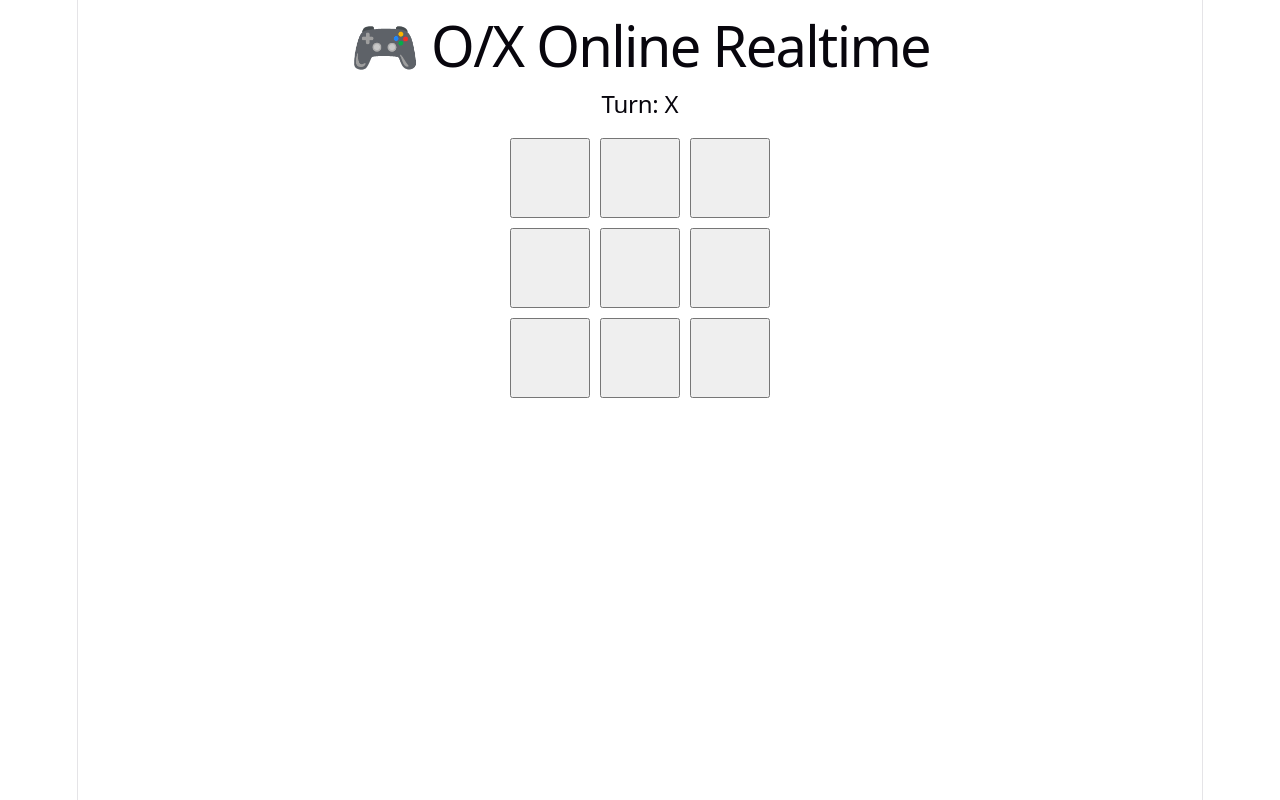
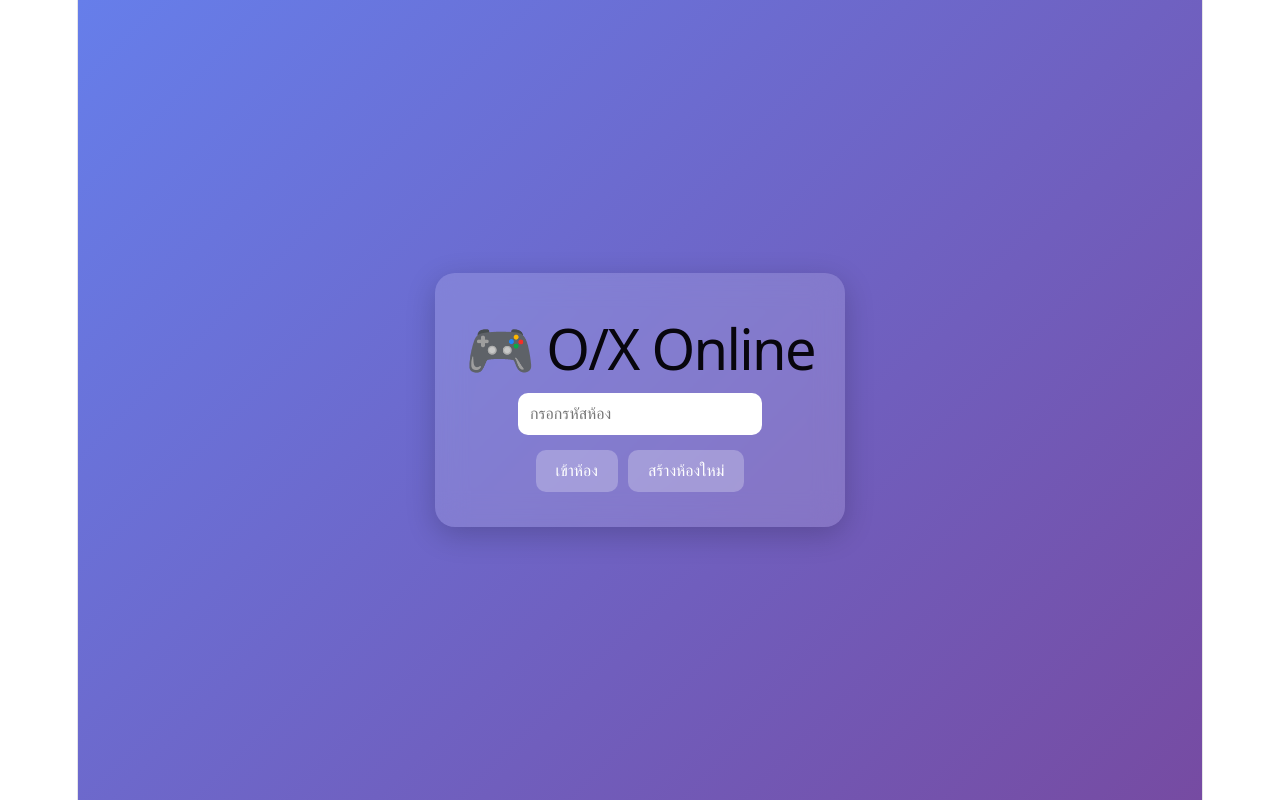
Before and after one commit to acomscie/ox-game, a React (Vite) app: page / in a window 1280 px wide. Built offline with nearby package versions, Linux system fonts and the light colour scheme; no server answers; the database is empty.

Commit message:
fix supabase

```diff
--- a/src/App.jsx
+++ b/src/App.jsx
@@ -1,19 +1,112 @@
 import { useEffect, useState } from "react";
 import { supabase } from "./supabase";
 
-const GAME_ID = "room-1";
+// ── helpers ──────────────────────────────────────────────
+function checkWinner(b) {
+  const lines = [
+    [0, 1, 2], [3, 4, 5], [6, 7, 8],
+    [0, 3, 6], [1, 4, 7], [2, 5, 8],
+    [0, 4, 8], [2, 4, 6],
+  ];
+  for (const [a, b1, c] of lines) {
+    if (b[a] && b[a] === b[b1] && b[a] === b[c]) return b[a];
+  }
+  if (b.every(Boolean)) return "draw";
+  return null;
+}
 
-function App() {
+function generateRoomCode() {
+  return Math.random().toString(36).substring(2, 8).toUpperCase();
+}
+
+// ── styles ───────────────────────────────────────────────
+const styles = {
+  page: {
+    minHeight: "100vh",
+    display: "flex",
+    justifyContent: "center",
+    alignItems: "center",
+    background: "linear-gradient(135deg, #667eea, #764ba2)",
+    fontFamily: "sans-serif",
+  },
+  card: {
+    background: "rgba(255,255,255,0.15)",
+    backdropFilter: "blur(15px)",
+    padding: "30px",
+    borderRadius: "20px",
+    color: "white",
+    textAlign: "center",
+    boxShadow: "0 8px 30px rgba(0,0,0,0.2)",
+    minWidth: "320px",
+  },
+  input: {
+    padding: "12px",
+    width: "220px",
+    borderRadius: "10px",
+    border: "none",
+    marginBottom: "10px",
+    fontSize: "16px",
+    display: "block",
+    margin: "0 auto 10px",
+  },
+  button: {
+    padding: "12px 20px",
+    borderRadius: "10px",
+    border: "none",
+    cursor: "pointer",
+    margin: "5px",
+    fontSize: "16px",
+    fontWeight: "bold",
+    background: "rgba(255,255,255,0.25)",
+    color: "white",
+  },
+  board: {
+    display: "grid",
+    gridTemplateColumns: "repeat(3, 100px)",
+    gap: "10px",
+    justifyContent: "center",
+    marginTop: "20px",
+  },
+  cell: {
+    width: "100px",
+    height: "100px",
+    fontSize: "40px",
+    borderRadius: "15px",
+    border: "none",
+    cursor: "pointer",
+    background: "rgba(255,255,255,0.2)",
+    color: "white",
+    fontWeight: "bold",
+  },
+  statusText: {
+    fontSize: "20px",
+    marginBottom: "5px",
+  },
+  roomCode: {
+    fontSize: "13px",
+    opacity: 0.7,
+    marginBottom: "10px",
+  },
+};
+
+// ── component ─────────────────────────────────────────────
+export default function App() {
+  // ① hooks ทั้งหมดอยู่บนสุดของ component เสมอ
+  const [roomId, setRoomId] = useState("");
+  const [inputRoom, setInputRoom] = useState("");
+  const [joined, setJoined] = useState(false);
   const [board, setBoard] = useState(Array(9).fill(null));
   const [turn, setTurn] = useState("X");
   const [winner, setWinner] = useState(null);
 
-  // โหลดข้อมูลจาก DB
+  // ② useEffect ต้องอยู่ก่อน early return
   useEffect(() => {
+    if (!joined || !roomId) return; // guard แทน early return
+
     loadGame();
 
     const channel = supabase
-      .channel("game-room")
+      .channel(`game-room-${roomId}`)
       .on(
         "postgres_changes",
         { event: "*", schema: "public", table: "games" },
@@ -22,13 +115,14 @@ function App() {
       .subscribe();
 
     return () => supabase.removeChannel(channel);
-  }, []);
+  }, [joined, roomId]); // ③ dependency ครบถ้วน
 
+  // ── functions ────────────────────────────────────────────
   const loadGame = async () => {
     const { data } = await supabase
       .from("games")
       .select("*")
-      .eq("id", GAME_ID)
+      .eq("id", roomId) // ④ ใช้ roomId ที่มีอยู่ ไม่ใช่ GAME_ID
       .single();
 
     if (data) {
@@ -38,69 +132,123 @@ function App() {
     }
   };
 
+  const joinRoom = () => {
+    if (inputRoom.trim()) {
+      setRoomId(inputRoom.trim().toUpperCase());
+      setJoined(true);
+    }
+  };
+
+  const createRoom = () => {
+    const code = generateRoomCode();
+    setRoomId(code);
+    setInputRoom(code);
+    setJoined(true);
+  };
+
   const play = async (index) => {
     if (board[index] || winner) return;
 
     const newBoard = [...board];
     newBoard[index] = turn;
-
     const win = checkWinner(newBoard);
 
     await supabase.from("games").upsert({
-      id: GAME_ID,
+      id: roomId,
       board: newBoard,
       turn: turn === "X" ? "O" : "X",
       winner: win,
     });
   };
 
+  const resetGame = async () => {
+    await supabase.from("games").upsert({
+      id: roomId,
+      board: Array(9).fill(null),
+      turn: "X",
+      winner: null,
+    });
+  };
+
+  // ⑤ early return หลัง hooks และฟังก์ชันทั้งหมด
+  if (!joined) {
+    return (
+      <div style={styles.page}>
+        <div style={styles.card}>
+          <h1>🎮 O/X Online</h1>
+
+          <input
+            value={inputRoom}
+            onChange={(e) => setInputRoom(e.target.value.toUpperCase())}
+            onKeyDown={(e) => e.key === "Enter" && joinRoom()}
+            placeholder="กรอกรหัสห้อง"
+            style={styles.input}
+          />
+
+          <div>
+            <button style={styles.button} onClick={joinRoom}>
+              เข้าห้อง
+            </button>
+            <button style={styles.button} onClick={createRoom}>
+              สร้างห้องใหม่
+            </button>
+          </div>
+        </div>
+      </div>
+    );
+  }
+
+  // ── game screen ───────────────────────────────────────────
+  const statusText =
+    winner === "draw"
+      ? "🤝 เสมอ!"
+      : winner
+      ? `🏆 ผู้ชนะ: ${winner}`
+      : `เทิร์น: ${turn}`;
+
   return (
     <div style={styles.page}>
-      <h1>🎮 O/X Online Realtime</h1>
+      <div style={styles.card}>
+        <h1>🎮 O/X Online</h1>
+        <p style={styles.roomCode}>ห้อง: {roomId}</p>
+        <p style={styles.statusText}>{statusText}</p>
 
-      <h2>{winner ? `Winner: ${winner}` : `Turn: ${turn}`}</h2>
+        <div style={styles.board}>
+          {board.map((cell, i) => (
+            <button
+              key={i}
+              style={{
+                ...styles.cell,
+                color: cell === "X" ? "#f9ca24" : "#ff6b9d",
+              }}
+              onClick={() => play(i)}
+              disabled={!!cell || !!winner}
+            >
+              {cell}
+            </button>
+          ))}
+        </div>
 
-      <div style={styles.board}>
-        {board.map((c, i) => (
-          <button key={i} style={styles.cell} onClick={() => play(i)}>
-            {c}
+        {winner && (
+          <button style={{ ...styles.button, marginTop: "20px" }} onClick={resetGame}>
+            🔄 เริ่มใหม่
           </button>
-        ))}
+        )}
+
+        <button
+          style={{ ...styles.button, marginTop: "10px", opacity: 0.7, fontSize: "13px" }}
+          onClick={() => {
+            setJoined(false);
+            setRoomId("");
+            setInputRoom("");
+            setBoard(Array(9).fill(null));
+            setTurn("X");
+            setWinner(null);
+          }}
+        >
+          ← ออกจากห้อง
+        </button>
       </div>
     </div>
   );
 }
-
-// ตรวจผู้ชนะ
-function checkWinner(b) {
-  const lines = [
-    [0,1,2],[3,4,5],[6,7,8],
-    [0,3,6],[1,4,7],[2,5,8],
-    [0,4,8],[2,4,6]
-  ];
-
-  for (let [a,b1,c] of lines) {
-    if (b[a] && b[a] === b[b1] && b[a] === b[c]) {
-      return b[a];
-    }
-  }
-  return null;
-}
-
-const styles = {
-  page: { textAlign: "center", fontFamily: "sans-serif" },
-  board: {
-    display: "grid",
-    gridTemplateColumns: "repeat(3, 80px)",
-    justifyContent: "center",
-    gap: "10px",
-    marginTop: "20px",
-  },
-  cell: {
-    width: "80px",
-    height: "80px",
-    fontSize: "24px",
-  },
-};
-
-export default App;
```
